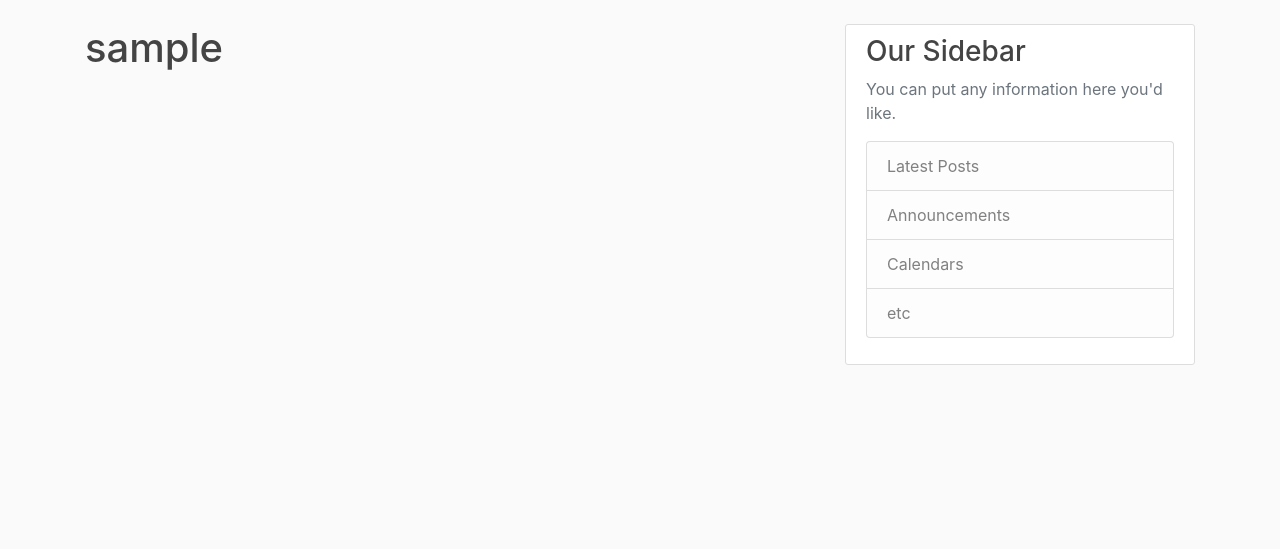
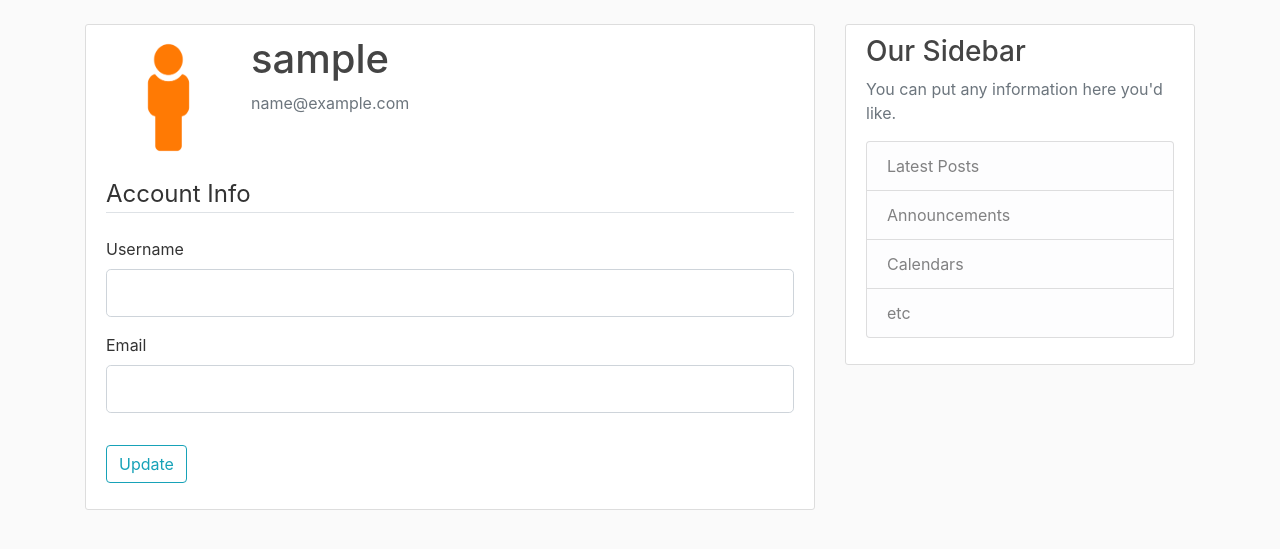
Before and after one commit to Blergborg/flask-blog, a Flask app: page /account in a window 1280 px wide. Shown: the part 56-605 px from the top of the page. Run offline with Flask 2, Linux system fonts and the light colour scheme; the visitor is signed in with stand-in values (Sample User, id 1); data comes from the database, SQL or seed files in the repository; some libraries are stand-ins or nearby versions.

Commit message:
added account page for logged in user. env fixes.

```diff
--- a/flaskblog/__init__.py
+++ b/flaskblog/__init__.py
@@ -6,9 +6,9 @@ from flaskblog.config import Config
 
 app = Flask(__name__)
 
+app.config.from_object(Config)
 # create database instance
 db = SQLAlchemy(app)
-app.config.from_object(Config)
 bcrypt = Bcrypt(app)
 login_manager = LoginManager(app)
 login_manager.login_view = 'login'
--- a/flaskblog/config.py
+++ b/flaskblog/config.py
@@ -1,4 +1,7 @@
 import os
+from dotenv import load_dotenv, find_dotenv
+
+load_dotenv(find_dotenv())
 
 
 class Config:
--- a/flaskblog/forms.py
+++ b/flaskblog/forms.py
@@ -1,4 +1,5 @@
 from flask_wtf import FlaskForm
+from flask_login import current_user
 from wtforms import StringField, PasswordField, SubmitField, BooleanField
 from wtforms.validators import DataRequired, Length, Email, EqualTo, ValidationError
 from flaskblog.models import User
@@ -24,6 +25,7 @@ class RegistrationForm(FlaskForm):
         if email:
             raise ValidationError('That email is taken. Please choose another.')
 
+
 class LoginForm(FlaskForm):
     email = StringField('Email',
                             validators=[DataRequired(), Email()])
@@ -31,3 +33,23 @@ class LoginForm(FlaskForm):
                             validators=[DataRequired()])
     remember = BooleanField('Remember Me')
     submit = SubmitField('Login')
+
+
+class UpdateAccountForm(FlaskForm):
+    username = StringField('Username',
+                            validators=[DataRequired(), Length(min=2, max=20)])
+    email = StringField('Email',
+                            validators=[DataRequired(), Email()])
+    submit = SubmitField('Update')
+
+    def validate_username(self, username):
+        if username.data != current_user.username:
+            user = User.query.filter_by(username=username.data).first()
+            if user:
+                raise ValidationError('That username is taken. Please choose another.')
+
+    def validate_email(self, email):
+        if email.data != current_user.email:
+            email = User.query.filter_by(email=email.data).first()
+            if email:
+                raise ValidationError('That email is taken. Please choose another.')
--- a/flaskblog/models.py
+++ b/flaskblog/models.py
@@ -18,7 +18,7 @@ class User(db.Model, UserMixin):
     id = db.Column(db.Integer, primary_key=True)
     email = db.Column(db.String(20), unique=True, nullable=False)
     username = db.Column(db.String(120), unique=True, nullable=False)
-    image_file = db.Column(db.String(20), nullable=False, default='default.jpg')
+    image_file = db.Column(db.String(20), nullable=False, default='default.png')
     password = db.Column(db.String(60), nullable=False)
 
     # We need to create a "One to Many" relationship between Users and Posts.
@@ -37,6 +37,7 @@ class User(db.Model, UserMixin):
     def __repr__(self):
         return f"User('{self.username}', '{self.email}', '{self.image_file}')"
 
+
 class Post(db.Model):
     id = db.Column(db.Integer, primary_key=True)
     title = db.Column(db.String(100), nullable=False)
--- a/flaskblog/routes.py
+++ b/flaskblog/routes.py
@@ -1,6 +1,6 @@
 from flask import render_template, url_for, flash, redirect, request
 from flaskblog import app, db, bcrypt
-from flaskblog.forms import RegistrationForm, LoginForm
+from flaskblog.forms import RegistrationForm, LoginForm, UpdateAccountForm
 from flaskblog.models import User, Post
 from flask_login import login_user, current_user, logout_user, login_required
 
@@ -67,4 +67,7 @@ def logout():
 @app.route('/account')
 @login_required
 def account():
-    return render_template('account.html', title='Account')
+    form = UpdateAccountForm()
+    image_file = url_for('static', filename='profile_pics/' + current_user.image_file)
+    return render_template('account.html', title='Account',
+                            image_file=image_file, form=form)
--- a/flaskblog/templates/account.html
+++ b/flaskblog/templates/account.html
@@ -1,4 +1,49 @@
 {% extends "layout.html" %}
 {% block content %}
-   <h1>{{ current_user.username }}</h1>
+<div class="content-section">
+   <div class="media">
+      <img class="rounded-circle account-img" src="{{ image_file }}">
+      <div class="media-body">
+         <h2 class="account-heading">{{ current_user.username }}</h2>
+         <p class="text-secondary">{{ current_user.email }}</p>
+      </div>
+   </div>
+   <form method="POST" action="">
+      {{ form.hidden_tag() }}
+      <fieldset class="form-group">
+         <legend class="border-bottom mb-4">Account Info</legend>
+         <div class="form-group">
+            {{ form.username.label(class="form-control-label") }}
+
+            {% if form.username.errors %}
+            {{ form.username(class="form-control form-control-lg is-invalid") }}
+            <div class="invalid-feedback">
+               {% for error in form.username.errors %}
+               <span>{{ error }}</span>
+               {% endfor %}
+            </div>
+            {% else %}
+            {{ form.username(class="form-control form-control-lg") }}
+            {% endif %}
+         </div>
+         <div class="form-group">
+            {{ form.email.label(class="form-control-label") }}
+
+            {% if form.email.errors %}
+            {{ form.email(class="form-control form-control-lg is-invalid") }}
+            <div class="invalid-feedback">
+               {% for error in form.email.errors %}
+               <span>{{ error }}</span>
+               {% endfor %}
+            </div>
+            {% else %}
+            {{ form.email(class="form-control form-control-lg") }}
+            {% endif %}
+         </div>
+      </fieldset>
+      <div class="form-group">
+         {{ form.submit(class="btn btn-outline-info") }}
+      </div>
+   </form>
+</div>
 {% endblock content %}
```
Also changed, not shown: flaskblog/snippets/account.html (added, +10 -0 lines), flaskblog/static/profile_pics/default.png (added).
